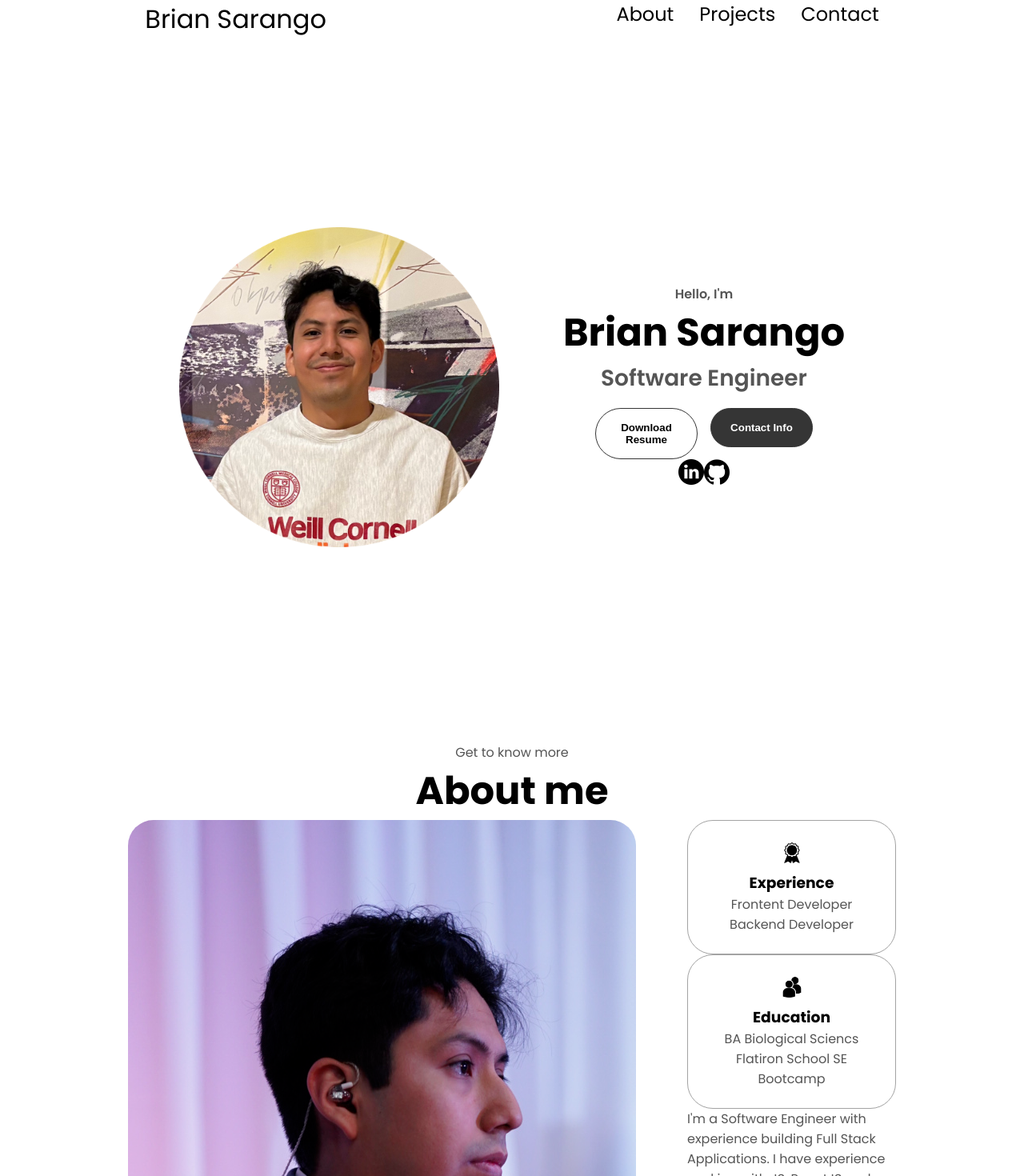
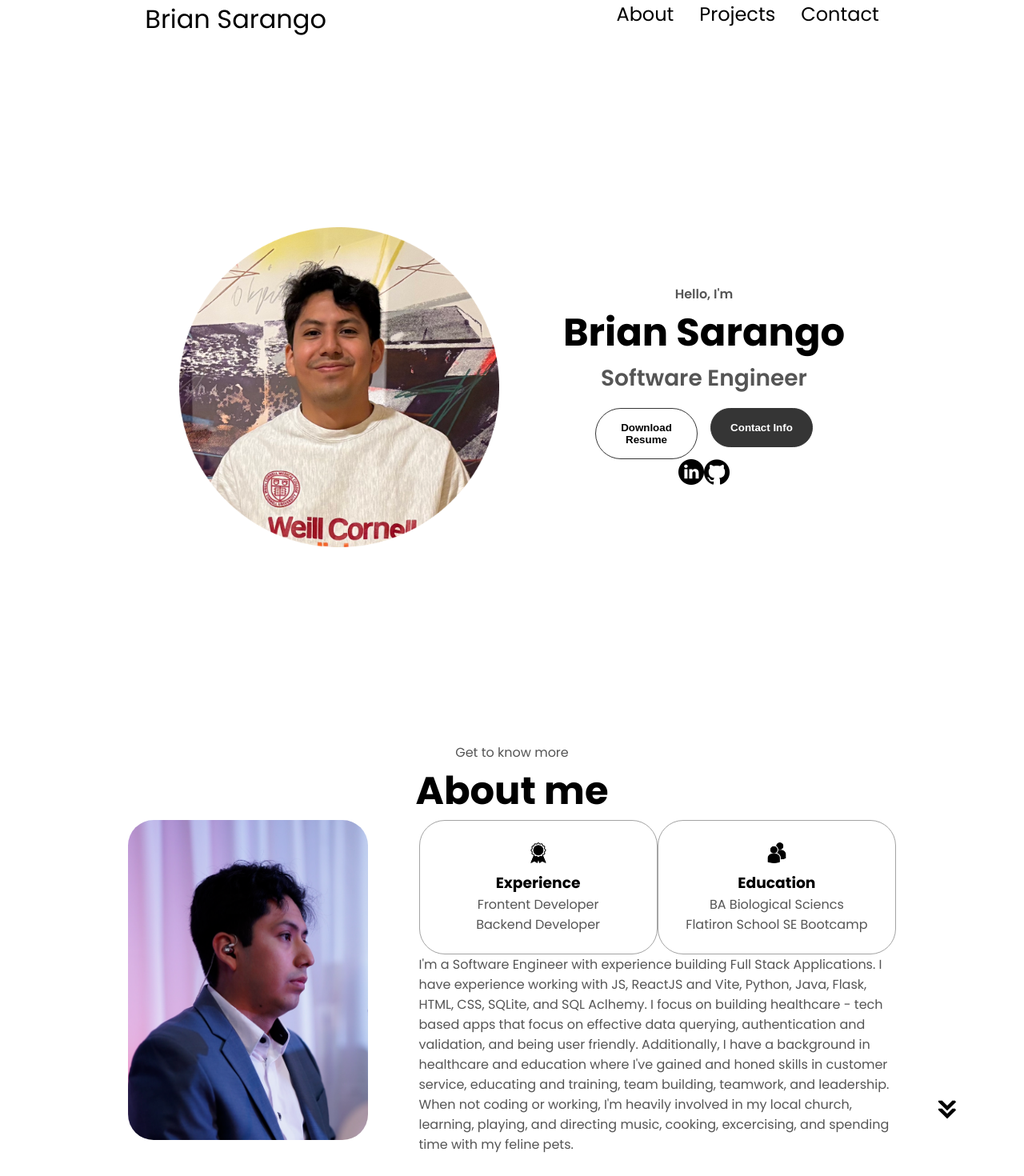
Before and after one commit to bsarango/brian_sarango_portfolio, a React (Vite) app: page / in a window 1280 px wide. Shown: the top 1470 px of the page at 80% size. Built offline with nearby package versions, Linux system fonts and the light colour scheme.

Commit message:
height property added to .about-pic class

```diff
--- a/src/App.css
+++ b/src/App.css
@@ -154,7 +154,7 @@ section {
 }
 
 .section__pic-container{
-  display:flex;
+  display: flex;
   height: 400px;
   width: 400px;
   margin: auto 0;
@@ -265,6 +265,7 @@ section {
 
 .about-pic{
   border-radius: 2rem;
+  height: 400px;
 }
 
 .arrow{
--- a/src/components/About.tsx
+++ b/src/components/About.tsx
@@ -14,7 +14,7 @@ function About(){
                 About me
             </h1>
             <div className="section-container">
-                <div className="section__pic_container">
+                <div className="section_pic_container">
                     <img src={section_pic} alt="Profile Picture" className="about-pic"/>
                 </div>
                 <div className="about-details-containers">
```
